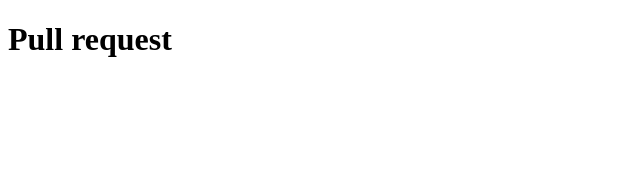
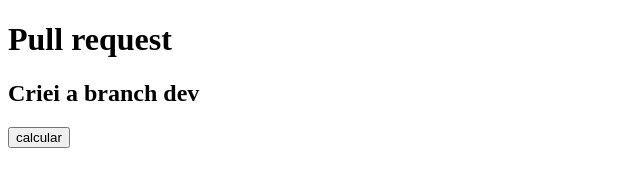
Before and after one commit to Bia-source/Pull-Request, a plain HTML site: page index.html in a window 1280 px wide. Shown: the whole page, without its empty margins (0-640 px from the left). Drawn offline with Linux system fonts and the light colour scheme.

Commit message:
funcao somar adicionada

```diff
--- a/index.html
+++ b/index.html
@@ -7,6 +7,8 @@
 </head>
 <body>
     <h1>Pull request</h1>
+    <h2>Criei a branch dev</h2>
+    <button onclick="somar()">calcular</button>
     <script src="script.js"></script>
 </body>
 </html>
--- a/script.js
+++ b/script.js
@@ -0,0 +1,4 @@
+
+function somar(){
+    console.log(3+4);
+}
```
